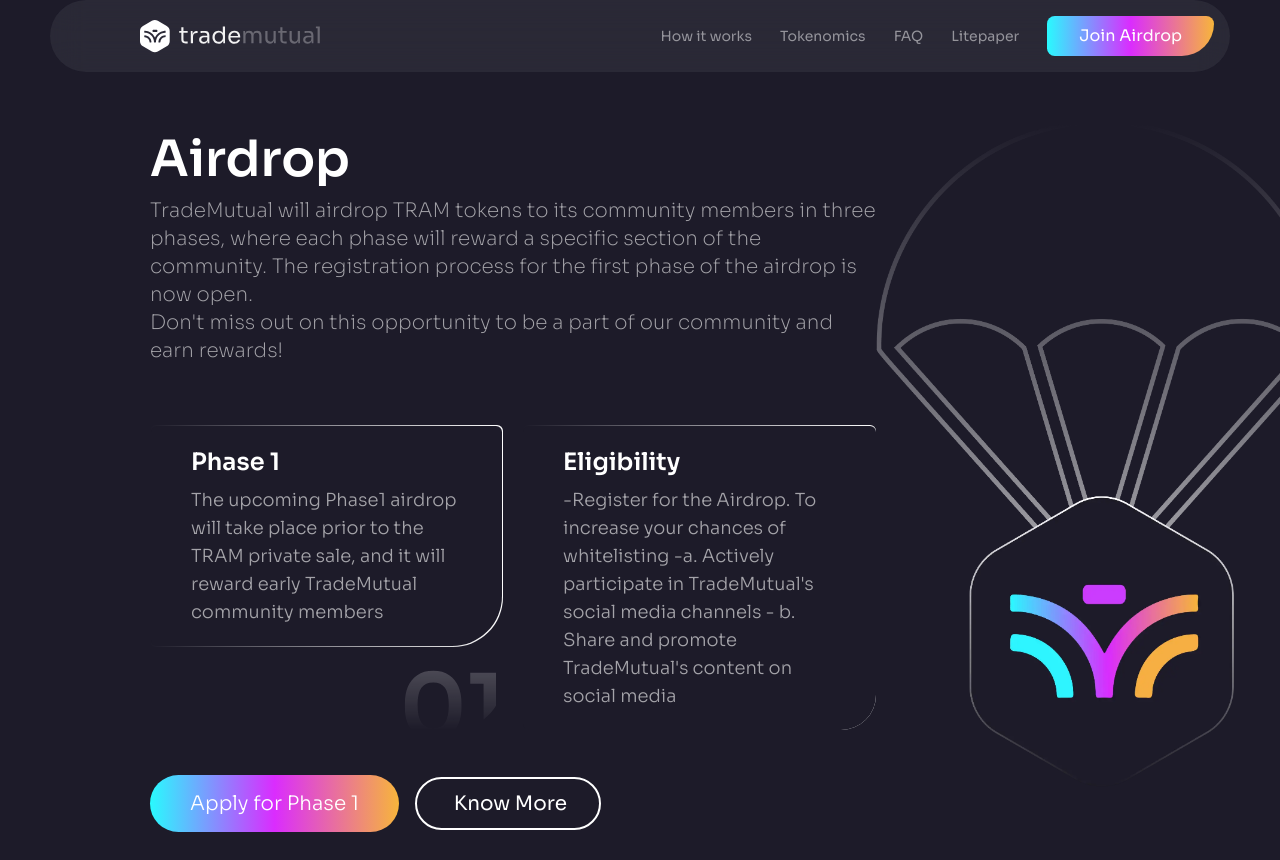
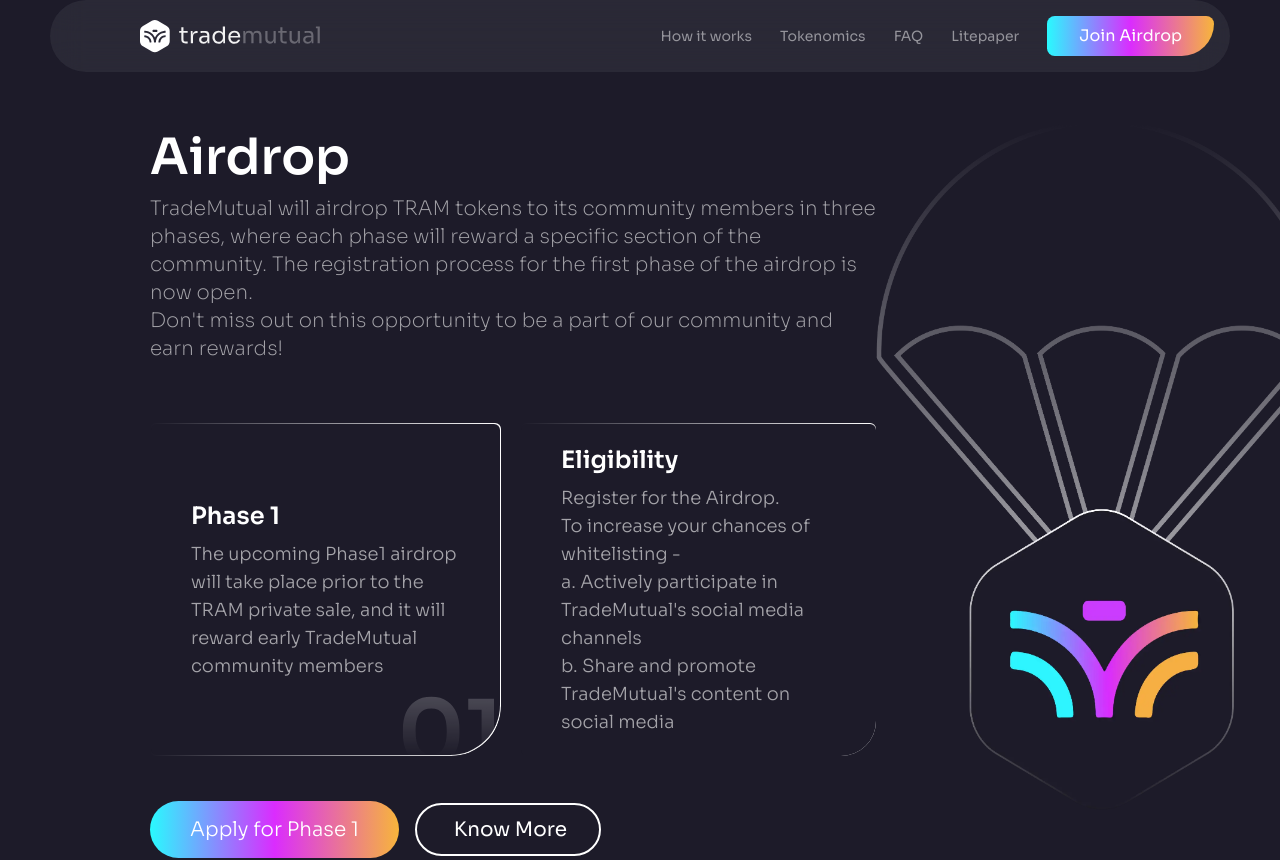
Before and after one commit to yaksheshgupta/trademutual-website, a Next.js app: page /airdrop in a window 1280 px wide. Shown: the top 860 px of the page. Built offline with nearby package versions, Linux system fonts and the light colour scheme.

Commit message:
fix: ui changes

```diff
--- a/components/TradeMutualUtilityItem.tsx
+++ b/components/TradeMutualUtilityItem.tsx
@@ -41,7 +41,7 @@
           />
         )}
         <h1 className="font-semibold text-white sm:text-2xl">{heading}</h1>
-        <span className="mt-2 text-sm sm:!text-lg font-light text-white  text-opacity-60">
+        <span className="mt-2 text-sm sm:!text-lg font-light text-white whitespace-pre-line  text-opacity-60">
           {label}
         </span>
       </div>
--- a/components/sections/Airdrop.tsx
+++ b/components/sections/Airdrop.tsx
@@ -6,7 +6,8 @@
 import Icon01 from "../../public/images/01.svg";
 const PHASE1_DESC =
   "The upcoming Phase1 airdrop will take place prior to the TRAM private sale, and it will reward early TradeMutual community members ";
-const PHASE1_ELEGIBILITY="-Register for the Airdrop. To increase your chances of whitelisting -a. Actively participate in TradeMutual's social media channels - b. Share and promote TradeMutual's content on social media";
+const PHASE1_ELEGIBILITY =
+  "Register for the Airdrop. \n To increase your chances of whitelisting - \n a. Actively participate in TradeMutual's social media channels \n b. Share and promote TradeMutual's content on social media";
 const Airdrop = () => {
   return (
     <section
@@ -28,11 +29,13 @@
                 Each phase will reward a specific section of the community.
                 <br/>
                 Registration is now open for the first phase of the airdrop. */}
-                TradeMutual will airdrop TRAM tokens to its community members in three phases,
-                where each phase will reward a specific section of the community.
-                The registration process for the first phase of the airdrop is now open.
-                <br/>
-                Don{"'"}t miss out on this opportunity to be a part of our community and earn rewards!
+                TradeMutual will airdrop TRAM tokens to its community members in
+                three phases, where each phase will reward a specific section of
+                the community. The registration process for the first phase of
+                the airdrop is now open.
+                <br />
+                Don{"'"}t miss out on this opportunity to be a part of our
+                community and earn rewards!
               </span>
               <div className="xl:hidden relative min-w-[160px] md:min-w-[300px] -translate-y-10">
                 <Image
@@ -51,10 +54,15 @@
                     heading="Phase 1"
                     label={PHASE1_DESC}
                     showIcon={false}
-                    className="lg:max-w-[450px] rounded-br-[50px]"
+                    className="lg:max-w-[450px] h-full rounded-br-[50px]"
                   />
                   <div className="absolute max-w-[88px] md:scale-[1.4] bottom-0 right-5">
-                    <Image className="select-none" draggable={false} src={Icon01} alt="Phase 1 Icon" />
+                    <Image
+                      className="select-none"
+                      draggable={false}
+                      src={Icon01}
+                      alt="Phase 1 Icon"
+                    />
                   </div>
                 </div>
 
@@ -63,7 +71,7 @@
                   label={PHASE1_ELEGIBILITY}
                   showIcon={false}
                   borderWidth={0.5}
-                  className="lg:max-w-[450px] rounded-br-[35px] from-[rgb(255,255,255)] "
+                  className="lg:max-w-[455px] rounded-br-[35px] from-[rgb(255,255,255)] "
                 />
               </div>
 
@@ -76,7 +84,7 @@
                 </Link>
                 <Link
                   href="https://docs.trademutual.org/tokenomics/airdrop"
-                  className=" py-3 px-4 text-white lg:px-8 lg:text-xl rounded-full  border-2 border-white"
+                  className="px-4 py-3 text-white border-2 border-white rounded-full lg:px-8 lg:text-xl"
                   target="_blank"
                 >
                   {" "}
--- a/components/sections/TradeMutualUtility.tsx
+++ b/components/sections/TradeMutualUtility.tsx
@@ -64,9 +64,9 @@
             />
           </div>
 
-          <div className="absolute -bottom-14 right-0 -translate-x-[50%]">
+          <div className="absolute -bottom-14 right-0 -translate-x-[45%]">
             <TradeMutualUtilityItem
-              className="rounded-tr-[35px] rounded-br-[35px]"
+              className="rounded-tr-[35px] rounded-br-[35px] lg:max-w-[425px]"
               heading="Liquidity Provider Rewards"
               label="DEX liquidity providers receive rewards in TRAM tokens"
             />
```
